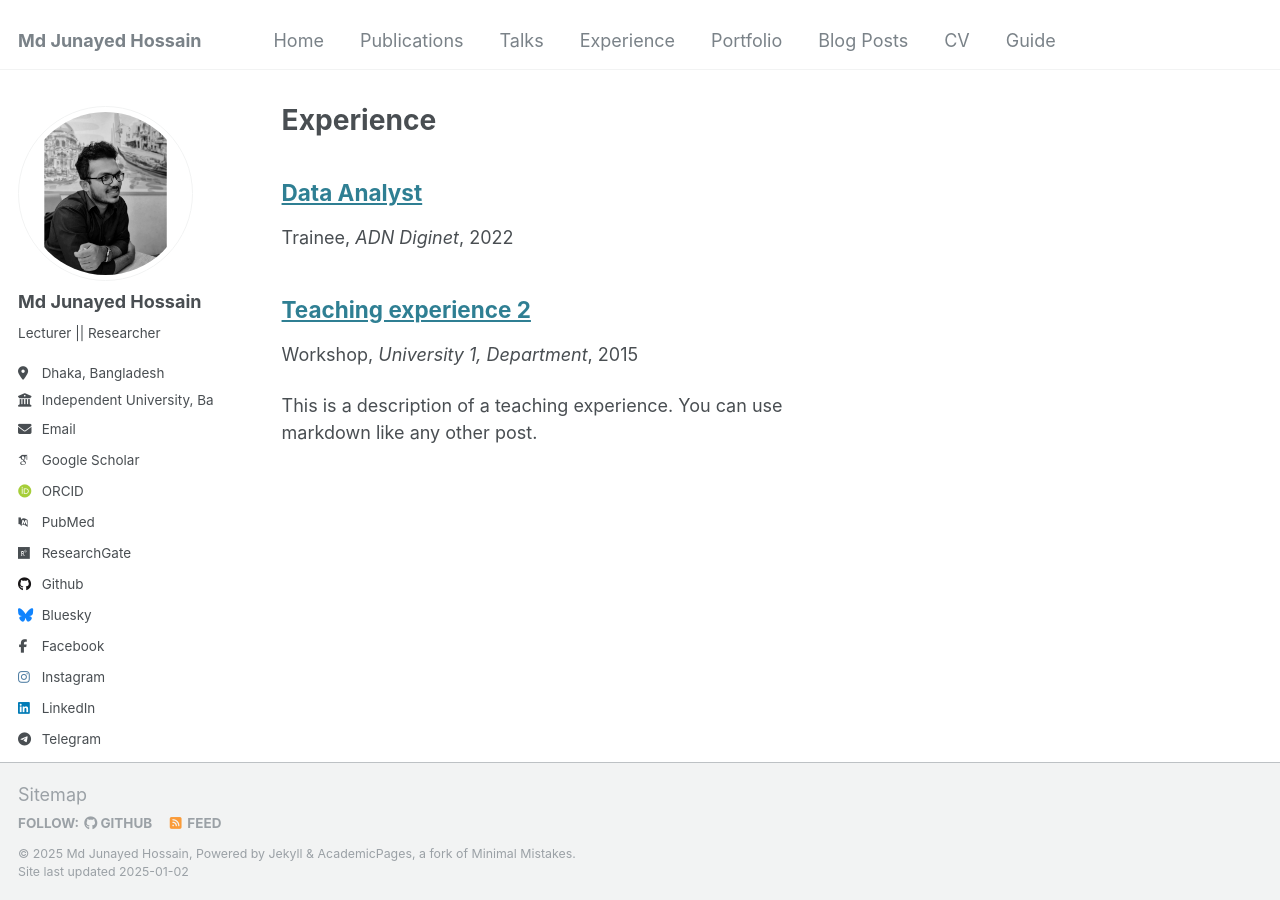
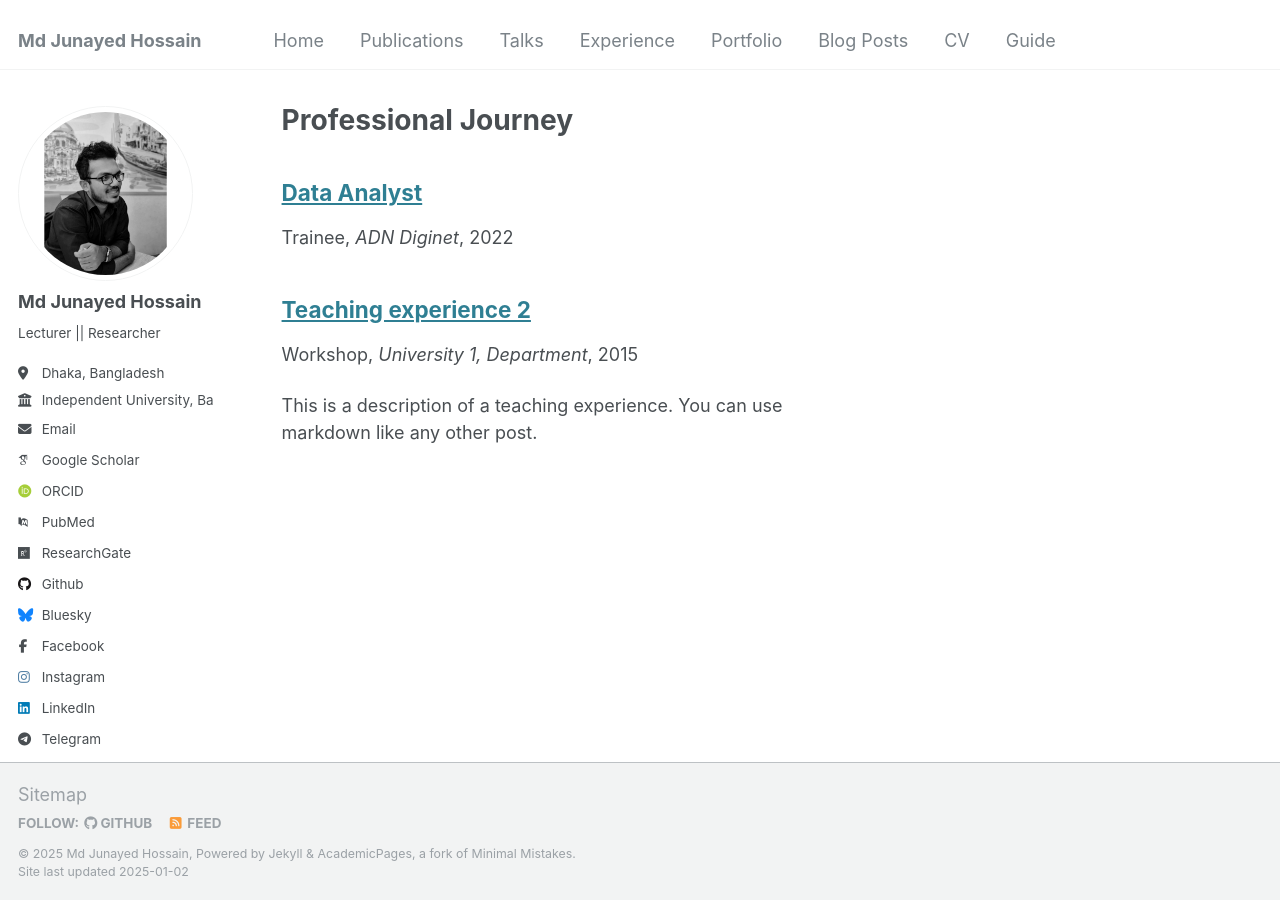
Before and after one commit to i-am-junayed/i-am-junayed.github.io, a Jekyll site: the page built from _pages/experience.html, in a window 1280 px wide. Built offline with Jekyll 4.4.1, drawn with Linux system fonts in a browser that asks for light colours; some web fonts are replaced.

Commit message:
Update experience.html

```diff
--- a/_pages/experience.html
+++ b/_pages/experience.html
@@ -1,6 +1,6 @@
 ---
 layout: archive
-title: "Experience"
+title: "Professional Journey"
 permalink: /experience/
 author_profile: true
 ---
```
